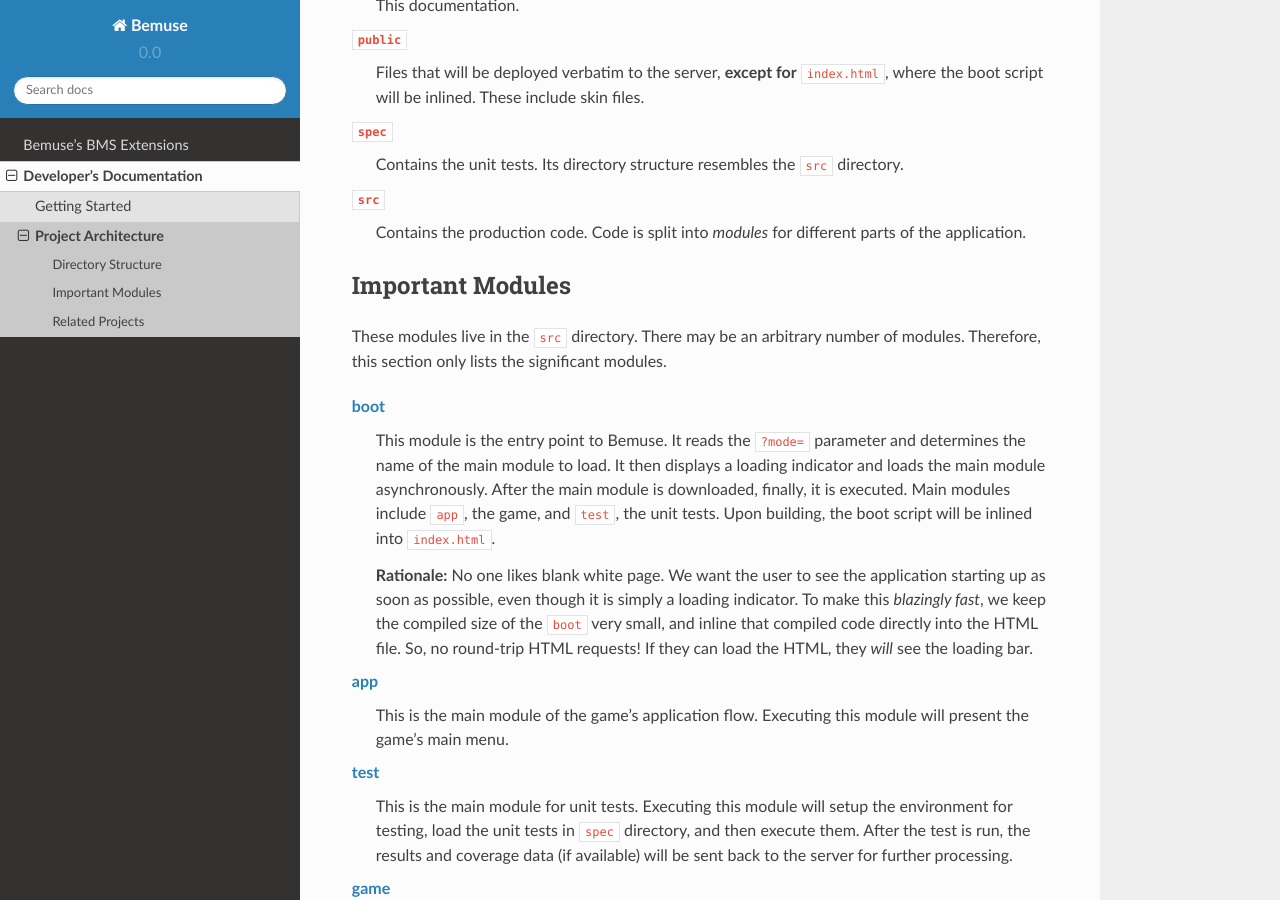
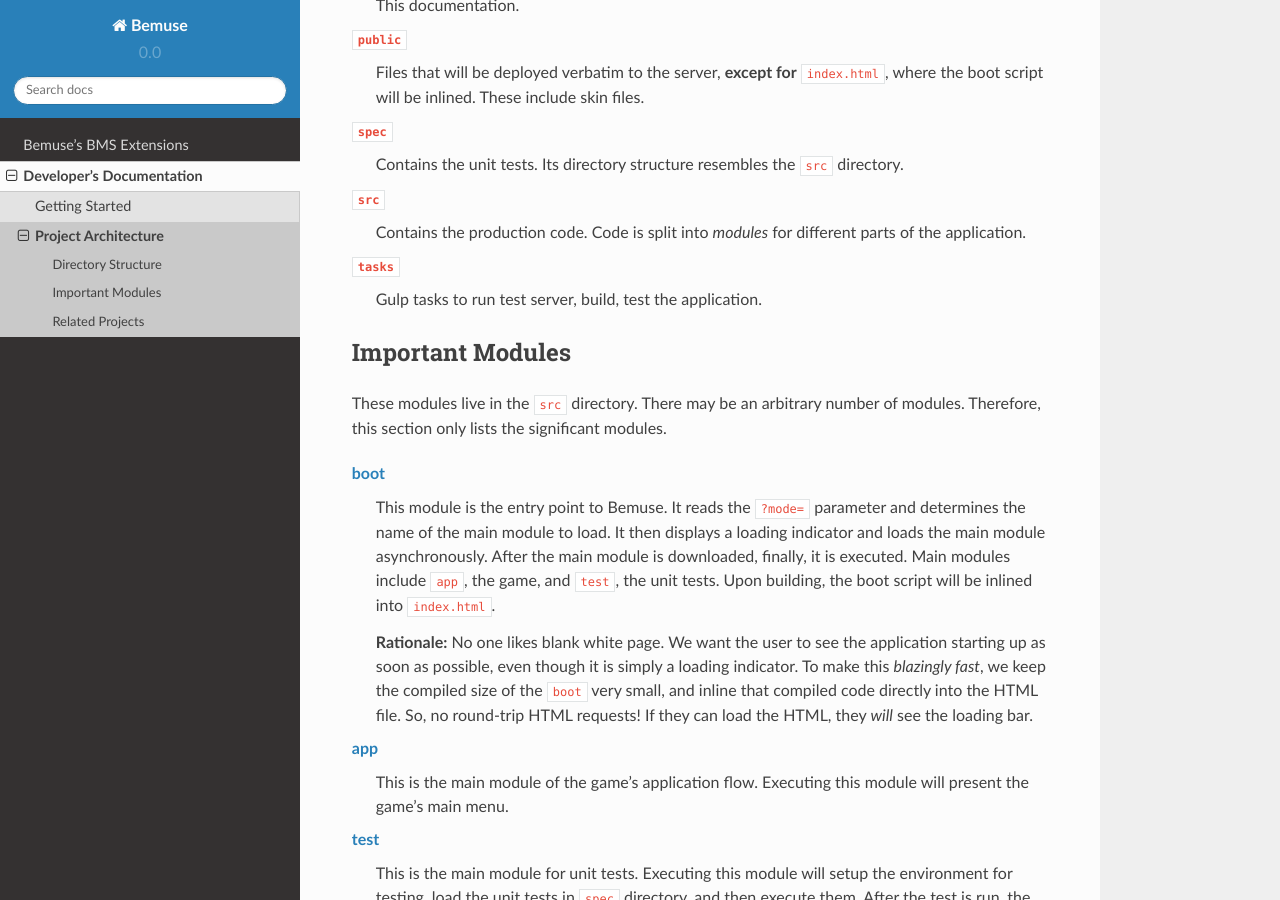
Before and after one commit to bemusic/bemuse, a Sphinx documentation site: the page built from docs/developers/architecture.rst, in a window 1280 px wide and 900 px high, scrolled down 551 px. Built offline with Sphinx 7.4.7 and the Read the Docs theme 2.0.0, drawn with Linux system fonts in a browser that asks for light colours.

Commit message:
doc(architecture): add the missing `tasks` directory

```diff
--- a/docs/developers/architecture.rst
+++ b/docs/developers/architecture.rst
@@ -28,6 +28,8 @@
 `src`
   Contains the production code.
   Code is split into *modules* for different parts of the application.
+`tasks`
+  Gulp tasks to run test server, build, test the application.
 
 
 Important Modules
```
